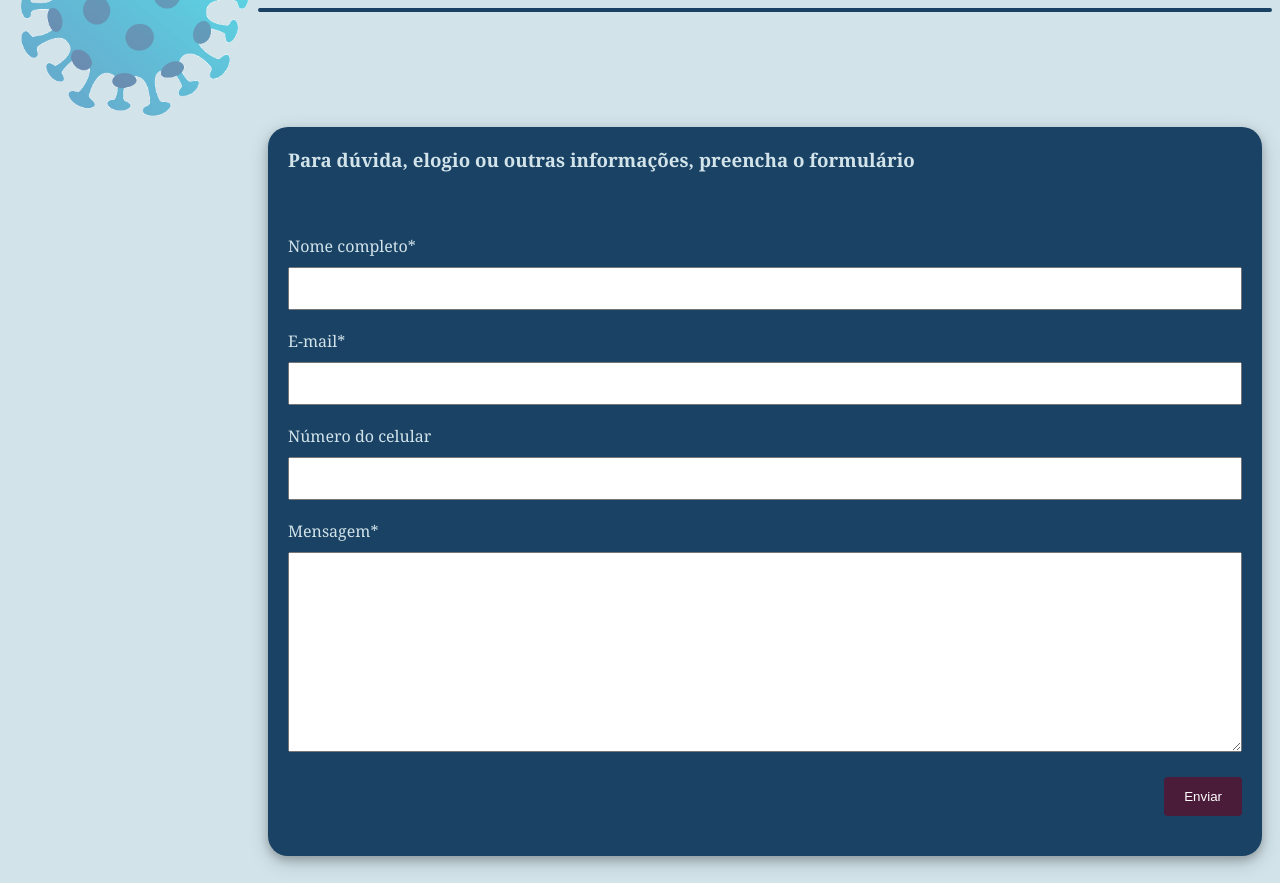
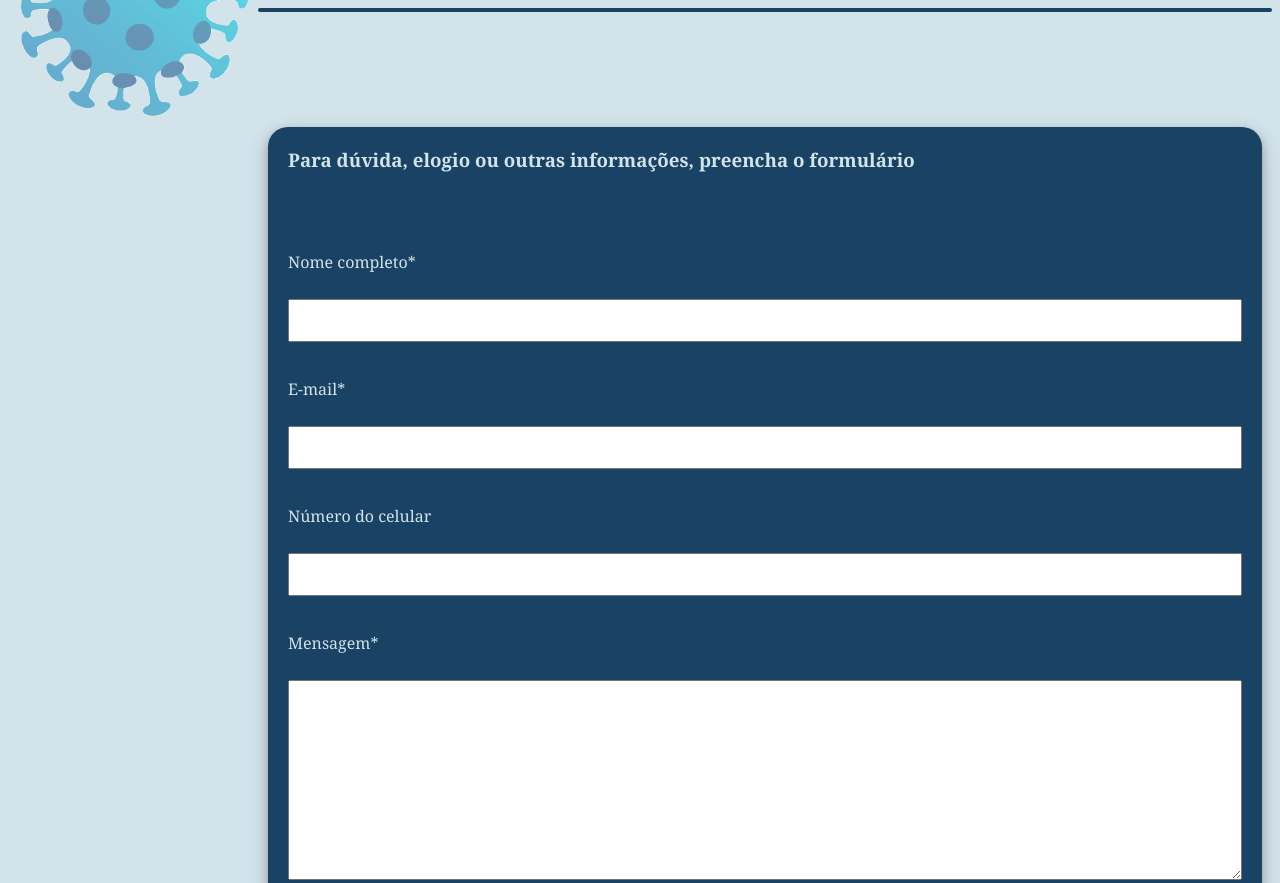
Before and after one commit to nuneszinn/Jornal-Blue-Sky, a plain HTML site: page faleconosco.html in a window 1280 px wide. Shown: the part 214-1097 px from the top of the page. Drawn offline with Linux system fonts and the light colour scheme.

Commit message:
Update faleconosco.html

```diff
--- a/faleconosco.html
+++ b/faleconosco.html
@@ -38,13 +38,13 @@
         <br>
         <br>
         <form id="faleConosco" action="https://docs.google.com/forms/u/0/d/e/1FAIpQLSfsjEafnNc_w7Nem2L3F71KLx5WaoKZJ2X3cPKPd8GAPsr0uA/formResponse" method="post">
-          <label for="campo1">Nome completo*</label>
+          <p><label for="campo1">Nome completo*</label></p>
           <input type="text" name="entry.1200055755" id="campo1" required>
-          <label for="campo2">E-mail*</label>
+          <p><label for="campo2">E-mail*</label></p>
           <input type="email" name="entry.1881721860" id="campo2" required>
-          <label for="campo3">Número do celular</label>
+          <p><label for="campo3">Número do celular</label></p>
           <input type="tel" name="entry.206970105" id="campo3">
-          <label for="campo4">Mensagem*</label>
+          <p><label for="campo4">Mensagem*</label></p>
           <textarea name="entry.1131179319" id="campo4" required></textarea>
           <input type="submit" value="Enviar">
         </form>
```
